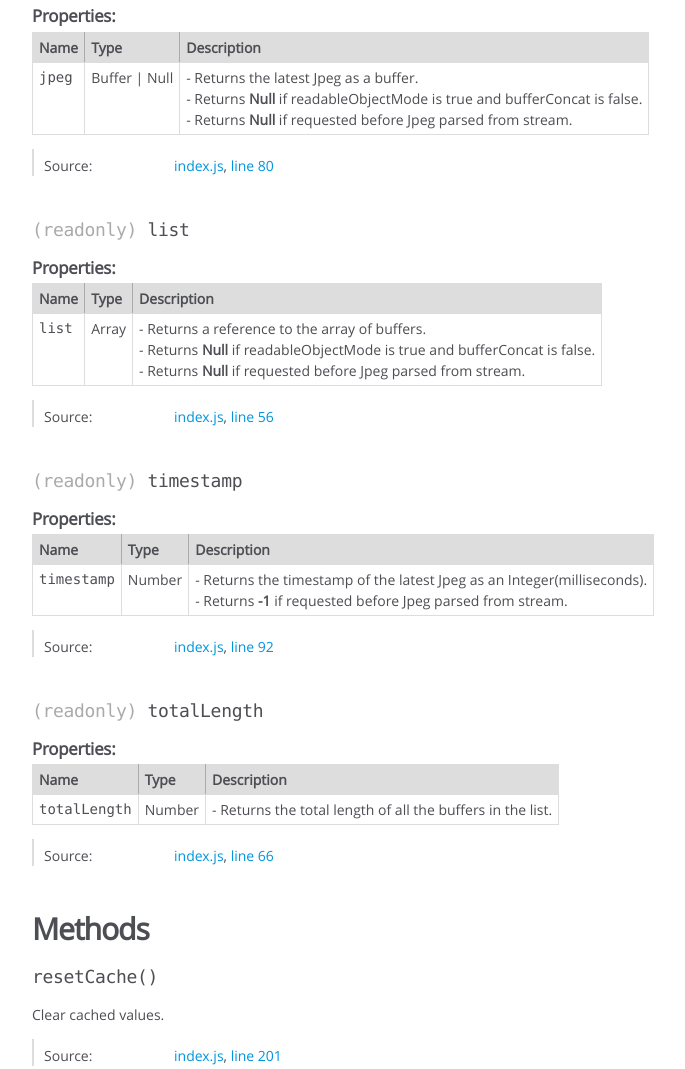
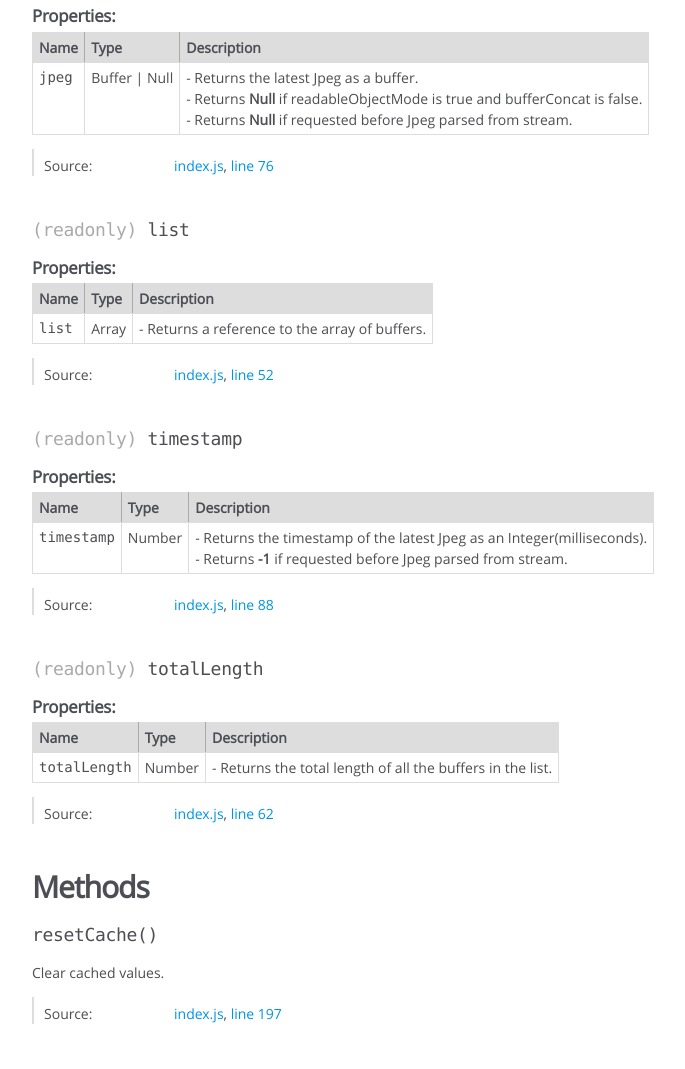
Before and after one commit to kevinGodell/pipe2jpeg, a website: page docs/Pipe2Jpeg.html in a window 1280 px wide. Shown: the part 852-1921 px from the top of the page, without its empty margins (0-685 px from the left). Drawn offline with Linux system fonts and the light colour scheme.

Commit message:
update docs

```diff
--- a/docs/Pipe2Jpeg.html
+++ b/docs/Pipe2Jpeg.html
@@ -433,7 +433,7 @@
 
     <dt class="tag-source">Source:</dt>
     <dd class="tag-source"><ul class="dummy"><li>
-        <a href="index.js.html">index.js</a>, <a href="index.js.html#line80">line 80</a>
+        <a href="index.js.html">index.js</a>, <a href="index.js.html#line76">line 76</a>
     </li></ul></dd>
 
 
@@ -504,11 +504,7 @@
 
 
 
-            <td class="description last">- Returns a reference to the array of buffers.
-<br/>
-- Returns <b>Null</b> if readableObjectMode is true and bufferConcat is false.
-<br/>
-- Returns <b>Null</b> if requested before Jpeg parsed from stream.</td>
+            <td class="description last">- Returns a reference to the array of buffers.</td>
         </tr>
 
 
@@ -547,7 +543,7 @@
 
     <dt class="tag-source">Source:</dt>
     <dd class="tag-source"><ul class="dummy"><li>
-        <a href="index.js.html">index.js</a>, <a href="index.js.html#line56">line 56</a>
+        <a href="index.js.html">index.js</a>, <a href="index.js.html#line52">line 52</a>
     </li></ul></dd>
 
 
@@ -659,7 +655,7 @@
 
     <dt class="tag-source">Source:</dt>
     <dd class="tag-source"><ul class="dummy"><li>
-        <a href="index.js.html">index.js</a>, <a href="index.js.html#line92">line 92</a>
+        <a href="index.js.html">index.js</a>, <a href="index.js.html#line88">line 88</a>
     </li></ul></dd>
 
 
@@ -769,7 +765,7 @@
 
     <dt class="tag-source">Source:</dt>
     <dd class="tag-source"><ul class="dummy"><li>
-        <a href="index.js.html">index.js</a>, <a href="index.js.html#line66">line 66</a>
+        <a href="index.js.html">index.js</a>, <a href="index.js.html#line62">line 62</a>
     </li></ul></dd>
 
 
@@ -849,7 +845,7 @@
 
     <dt class="tag-source">Source:</dt>
     <dd class="tag-source"><ul class="dummy"><li>
-        <a href="index.js.html">index.js</a>, <a href="index.js.html#line201">line 201</a>
+        <a href="index.js.html">index.js</a>, <a href="index.js.html#line197">line 197</a>
     </li></ul></dd>
 
 
@@ -901,7 +897,7 @@
 <br class="clear">
 
 <footer>
-    Documentation generated by <a href="https://github.com/jsdoc/jsdoc">JSDoc 3.6.11</a> on Sun Sep 11 2022 12:28:24 GMT-0500 (Central Daylight Time)
+    Documentation generated by <a href="https://github.com/jsdoc/jsdoc">JSDoc 3.6.11</a> on Sun Sep 11 2022 12:31:31 GMT-0500 (Central Daylight Time)
 </footer>
 
 <script> prettyPrint(); </script>
```
Also changed, not shown: docs/index.html (+1 -1 lines), docs/index.js.html (+1 -5 lines).
